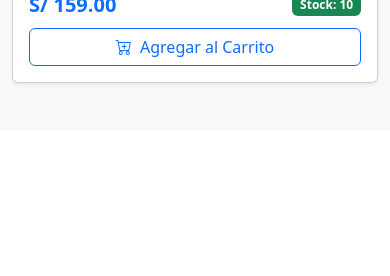
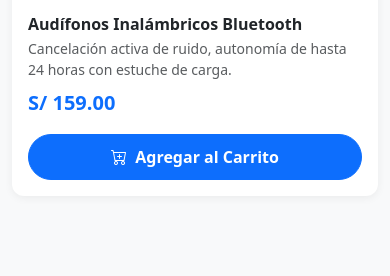
Before and after one commit to guiller17-1/Version_Yolymax, a Flask app: page / in a window 390 px wide. Shown: the part 1363-1639 px from the top of the page. Before the commit the page ends 1449 px from the top, so only its background shows below. Run offline with Flask 3, Linux system fonts and the light colour scheme; data that the repository does not hold is empty; some libraries are stand-ins or nearby versions.

Commit message:
Refactor product catalog layout and styles
Updated the layout and styles of the product catalog page, including navigation, header, and product listing. Improved mobile cart visibility and adjusted various UI elements for better user experience.

```diff
--- a/templates/index.html
+++ b/templates/index.html
@@ -2,52 +2,65 @@
 <html lang="es">
 <head>
     <meta charset="UTF-8">
-    <meta name="viewport" content="width=device-width, initial-scale=1.0">
+    <meta name="viewport" content="width=device-width, initial-scale=1.0, maximum-scale=1.0, user-scalable=no">
     <title>Catálogo de Productos</title>
     <link href="https://cdn.jsdelivr.net/npm/bootstrap@5.3.2/dist/css/bootstrap.min.css" rel="stylesheet">
     <link href="https://cdn.jsdelivr.net/npm/bootstrap-icons@1.11.1/font/bootstrap-icons.css" rel="stylesheet">
     <style>
-        .product-card { transition: transform 0.2s; }
-        .product-card:hover { transform: translateY(-4px); }
-        .cart-badge { position: absolute; top: -5px; right: -5px; }
+        body { padding-bottom: 80px; background-color: #f8f9fa; }
+        .product-card { border: none; border-radius: 12px; overflow: hidden; box-shadow: 0 2px 8px rgba(0,0,0,0.06); transition: transform 0.2s; }
+        .product-card:active { transform: scale(0.98); }
+        .carousel-item img { height: 260px; object-fit: cover; width: 100%; }
+        .mobile-cart-bar { position: fixed; bottom: 0; left: 0; right: 0; z-index: 1030; background: #ffffff; border-top: 1px solid #dee2e6; padding: 12px 16px; box-shadow: 0 -4px 12px rgba(0,0,0,0.1); }
+        .btn-add-cart { border-radius: 25px; font-weight: 600; padding: 10px; }
     </style>
 </head>
-<body class="bg-light">
+<body>
 
-    <!-- Navegación -->
-    <nav class="navbar navbar-expand-lg navbar-dark bg-dark sticky-top">
-        <div class="container">
-            <a class="navbar-brand fw-bold" href="#"><i class="bi bi-shop me-2"></i>Mi Catálogo</a>
-            <button class="btn btn-primary position-relative" data-bs-toggle="modal" data-bs-target="#cartModal">
-                <i class="bi bi-cart3 me-1"></i> Carrito
-                <span id="cartCount" class="badge bg-danger rounded-pill cart-badge">0</span>
+    <!-- Navegación Superior -->
+    <nav class="navbar navbar-dark bg-dark sticky-top shadow-sm py-2">
+        <div class="container d-flex justify-content-between align-items-center">
+            <a class="navbar-brand fw-bold fs-5" href="#"><i class="bi bi-shop me-2"></i>Mi Catálogo</a>
+            <button class="btn btn-primary btn-sm rounded-pill px-3 d-none d-md-inline-block" data-bs-toggle="modal" data-bs-target="#cartModal">
+                <i class="bi bi-cart3 me-1"></i> Carrito <span id="cartCountBadge" class="badge bg-danger">0</span>
             </button>
         </div>
     </nav>
 
     <!-- Header Banner -->
-    <header class="bg-white border-bottom py-4 mb-4 text-center">
+    <header class="bg-white border-bottom py-3 mb-3 text-center">
         <div class="container">
-            <h1 class="h3 fw-bold">Productos Disponibles</h1>
-            <p class="text-muted mb-0">Selecciona tus productos y realiza tu pedido en línea.</p>
+            <h1 class="h4 fw-bold mb-1">Catálogo de Productos</h1>
+            <p class="text-muted small mb-0">Selecciona tus productos y realiza tu pedido fácilmente.</p>
         </div>
     </header>
 
     <!-- Lista de Productos -->
-    <main class="container mb-5">
+    <main class="container">
         <div id="loading" class="text-center py-5">
             <div class="spinner-border text-primary" role="status"></div>
-            <p class="mt-2 text-muted">Cargando catálogo de productos...</p>
+            <p class="mt-2 text-muted small">Cargando productos...</p>
         </div>
-        <div id="productList" class="row row-cols-1 row-cols-md-3 g-4 d-none"></div>
+        <div id="productList" class="row row-cols-1 row-cols-sm-2 row-cols-lg-3 g-3 d-none"></div>
     </main>
+
+    <!-- Barra de Carrito Flotante para Celular -->
+    <div class="mobile-cart-bar d-flex justify-content-between align-items-center">
+        <div>
+            <div class="text-muted small">Total estimado:</div>
+            <div class="fw-bold fs-5 text-dark">S/ <span id="mobileCartTotal">0.00</span></div>
+        </div>
+        <button class="btn btn-primary px-4 py-2 rounded-pill fw-bold" data-bs-toggle="modal" data-bs-target="#cartModal">
+            <i class="bi bi-cart3 me-1"></i> Ver Carrito (<span id="mobileCartCount">0</span>)
+        </button>
+    </div>
 
     <!-- Modal Carrito -->
     <div class="modal fade" id="cartModal" tabindex="-1">
-        <div class="modal-dialog modal-lg">
+        <div class="modal-dialog modal-dialog-scrollable modal-lg">
             <div class="modal-content">
                 <div class="modal-header">
-                    <h5 class="modal-title fw-bold"><i class="bi bi-cart-check me-2"></i>Tu Carrito de Compras</h5>
+                    <h5 class="modal-title fw-bold"><i class="bi bi-cart-check me-2"></i>Tu Pedido</h5>
                     <button type="button" class="btn-close" data-bs-dismiss="modal"></button>
                 </div>
                 <div class="modal-body">
@@ -55,22 +68,23 @@
                         <p class="text-muted text-center py-4">El carrito está vacío.</p>
                     </div>
                     <div id="orderForm" class="d-none border-top pt-3 mt-3">
-                        <h6 class="fw-bold mb-3">Datos del Comprador</h6>
+                        <h6 class="fw-bold mb-3">Datos para la entrega</h6>
                         <div class="mb-3">
-                            <label class="form-label">Nombre Completo *</label>
+                            <label class="form-label small fw-bold">Nombre Completo *</label>
                             <input type="text" id="custName" class="form-control" placeholder="Ej: Juan Pérez">
                         </div>
                         <div class="mb-3">
-                            <label class="form-label">Teléfono Celular (Perú) *</label>
+                            <label class="form-label small fw-bold">Teléfono Celular *</label>
                             <input type="tel" id="custPhone" class="form-control" placeholder="Ej: 987654321" maxlength="9">
                         </div>
-                        <div id="modalAlert" class="alert alert-danger d-none"></div>
+                        <div id="modalAlert" class="alert alert-danger d-none small"></div>
                     </div>
                 </div>
-                <div class="modal-footer">
-                    <div class="me-auto h5 mb-0 fw-bold">Total: S/ <span id="cartTotal">0.00</span></div>
-                    <button type="button" class="btn btn-secondary" data-bs-dismiss="modal">Cerrar</button>
-                    <button type="button" id="btnSubmitOrder" class="btn btn-success d-none" onclick="processOrder()">Confirmar Pedido</button>
+                <div class="modal-footer d-flex justify-content-between">
+                    <div class="h5 mb-0 fw-bold">Total: S/ <span id="cartTotal">0.00</span></div>
+                    <button type="button" id="btnSubmitOrder" class="btn btn-success px-4 rounded-pill fw-bold d-none" onclick="processOrder()">
+                        <i class="bi bi-check-circle me-1"></i> Enviar Pedido
+                    </button>
                 </div>
             </div>
         </div>
@@ -98,22 +112,46 @@
             container.innerHTML = '';
 
             products.forEach(p => {
-                const stockAgotado = p.stock_disponible <= 0;
+                const agotado = p.stock_disponible <= 0;
+
+                // Manejo de múltiples imágenes o imagen única
+                let imgs = Array.isArray(p.imagenes) && p.imagenes.length > 0 ? p.imagenes : [p.imagen || 'https://via.placeholder.com/400x300?text=Sin+Imagen'];
+
+                let carouselHTML = '';
+                if (imgs.length > 1) {
+                    let slides = imgs.map((img, idx) => `
+                        <div class="carousel-item ${idx === 0 ? 'active' : ''}">
+                            <img src="${img}" class="d-block w-100" alt="${p.nombre}">
+                        </div>
+                    `).join('');
+                    carouselHTML = `
+                        <div id="carousel-${p.id}" class="carousel slide" data-bs-ride="false">
+                            <div class="carousel-inner">${slides}</div>
+                            <button class="carousel-control-prev" type="button" data-bs-target="#carousel-${p.id}" data-bs-slide="prev">
+                                <span class="carousel-control-prev-icon"></span>
+                            </button>
+                            <button class="carousel-control-next" type="button" data-bs-target="#carousel-${p.id}" data-bs-slide="next">
+                                <span class="carousel-control-next-icon"></span>
+                            </button>
+                        </div>
+                    `;
+                } else {
+                    carouselHTML = `<img src="${imgs[0]}" class="card-img-top" style="height: 260px; object-fit: cover;" alt="${p.nombre}">`;
+                }
+
                 container.innerHTML += `
                     <div class="col">
-                        <div class="card h-100 shadow-sm product-card">
-                            <img src="${p.imagen}" class="card-img-top" style="height: 200px; object-fit: cover;" alt="${p.nombre}">
-                            <div class="card-body d-flex flex-column">
-                                <h5 class="card-title h6 fw-bold">${p.nombre}</h5>
-                                <p class="card-text text-muted small flex-grow-1">${p.descripcion}</p>
-                                <div class="d-flex justify-content-between align-items-center mb-2">
+                        <div class="card h-100 product-card">
+                            ${carouselHTML}
+                            <div class="card-body d-flex flex-column p-3">
+                                <h5 class="card-title h6 fw-bold mb-1">${p.nombre}</h5>
+                                <p class="card-text text-muted small flex-grow-1 mb-2">${p.descripcion || ''}</p>
+                                <div class="d-flex justify-content-between align-items-center mb-3">
                                     <span class="fs-5 fw-bold text-primary">S/ ${p.precio.toFixed(2)}</span>
-                                    <span class="badge ${stockAgotado ? 'bg-danger' : 'bg-success'}">
-                                        ${stockAgotado ? 'Agotado' : 'Stock: ' + p.stock_disponible}
-                                    </span>
+                                    ${agotado ? '<span class="badge bg-danger">Agotado</span>' : ''}
                                 </div>
-                                <button class="btn btn-outline-primary w-100" ${stockAgotado ? 'disabled' : ''} onclick="addToCart('${p.id}')">
-                                    <i class="bi bi-cart-plus me-1"></i> Agregar al Carrito
+                                <button class="btn ${agotado ? 'btn-secondary' : 'btn-primary'} w-100 btn-add-cart" ${agotado ? 'disabled' : ''} onclick="addToCart('${p.id}')">
+                                    <i class="bi bi-cart-plus me-1"></i> ${agotado ? 'Agotado' : 'Agregar al Carrito'}
                                 </button>
                             </div>
                         </div>
@@ -127,7 +165,7 @@
             if (!p) return;
             const currentQty = cart[pId] ? cart[pId].quantity : 0;
             if (currentQty + 1 > p.stock_disponible) {
-                alert('Ha alcanzado el stock máximo disponible de este producto.');
+                alert('No hay más disponibilidad de este producto.');
                 return;
             }
             cart[pId] = { product: p, quantity: currentQty + 1 };
@@ -145,20 +183,20 @@
                 document.getElementById('orderForm').classList.add('d-none');
                 document.getElementById('btnSubmitOrder').classList.add('d-none');
             } else {
-                let html = '<ul class="list-group mb-3">';
+                let html = '<ul class="list-group list-group-flush mb-3">';
                 items.forEach(item => {
                     const sub = item.product.precio * item.quantity;
                     totalCount += item.quantity;
                     totalPrice += sub;
                     html += `
-                        <li class="list-group-item d-flex justify-content-between align-items-center">
+                        <li class="list-group-item d-flex justify-content-between align-items-center px-0">
                             <div>
-                                <h6 class="mb-0">${item.product.nombre}</h6>
+                                <h6 class="mb-0 fw-bold small">${item.product.nombre}</h6>
                                 <small class="text-muted">S/ ${item.product.precio.toFixed(2)} x ${item.quantity}</small>
                             </div>
                             <div class="d-flex align-items-center gap-2">
-                                <span class="fw-bold">S/ ${sub.toFixed(2)}</span>
-                                <button class="btn btn-sm btn-outline-danger" onclick="removeFromCart('${item.product.id}')"><i class="bi bi-trash"></i></button>
+                                <span class="fw-bold small">S/ ${sub.toFixed(2)}</span>
+                                <button class="btn btn-sm btn-outline-danger border-0" onclick="removeFromCart('${item.product.id}')"><i class="bi bi-trash"></i></button>
                             </div>
                         </li>
                     `;
@@ -169,8 +207,10 @@
                 document.getElementById('btnSubmitOrder').classList.remove('d-none');
             }
 
-            document.getElementById('cartCount').innerText = totalCount;
+            document.getElementById('cartCountBadge').innerText = totalCount;
+            document.getElementById('mobileCartCount').innerText = totalCount;
             document.getElementById('cartTotal').innerText = totalPrice.toFixed(2);
+            document.getElementById('mobileCartTotal').innerText = totalPrice.toFixed(2);
         }
 
         function removeFromCart(pId) {
```
